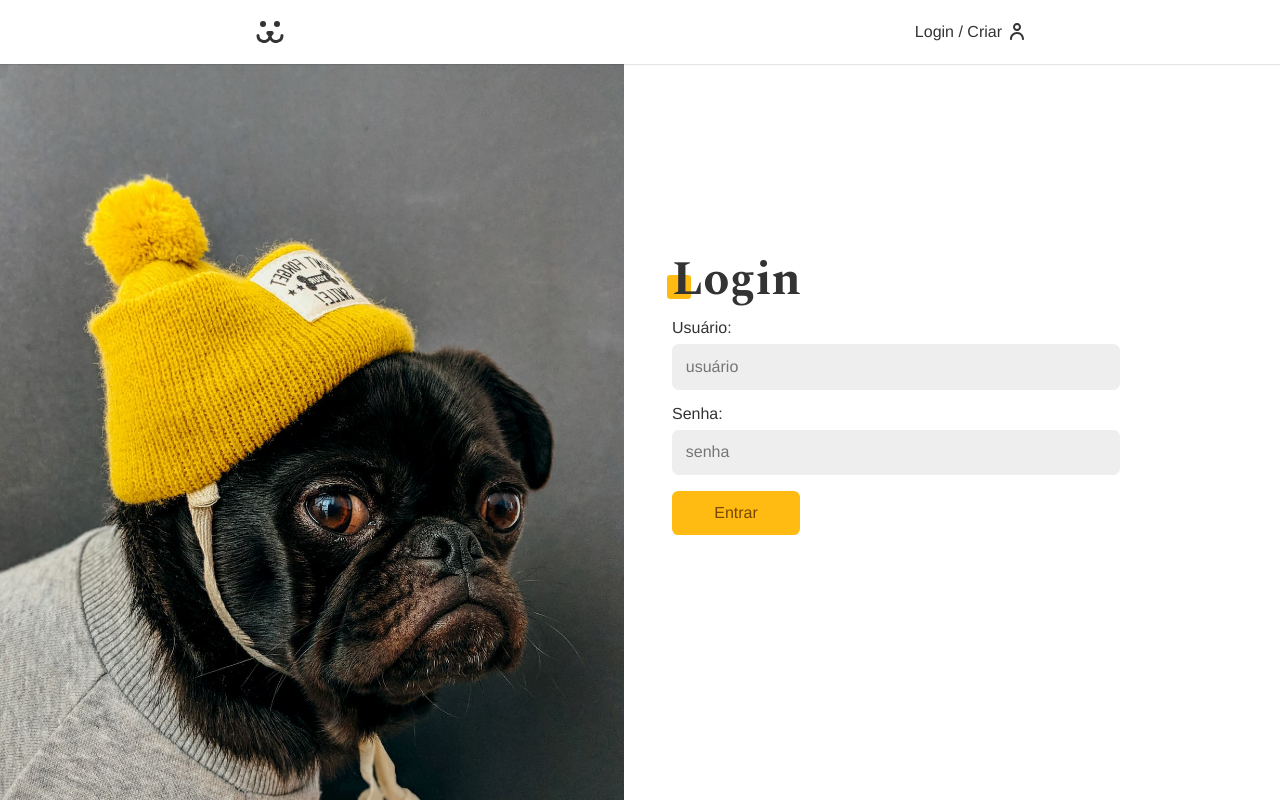
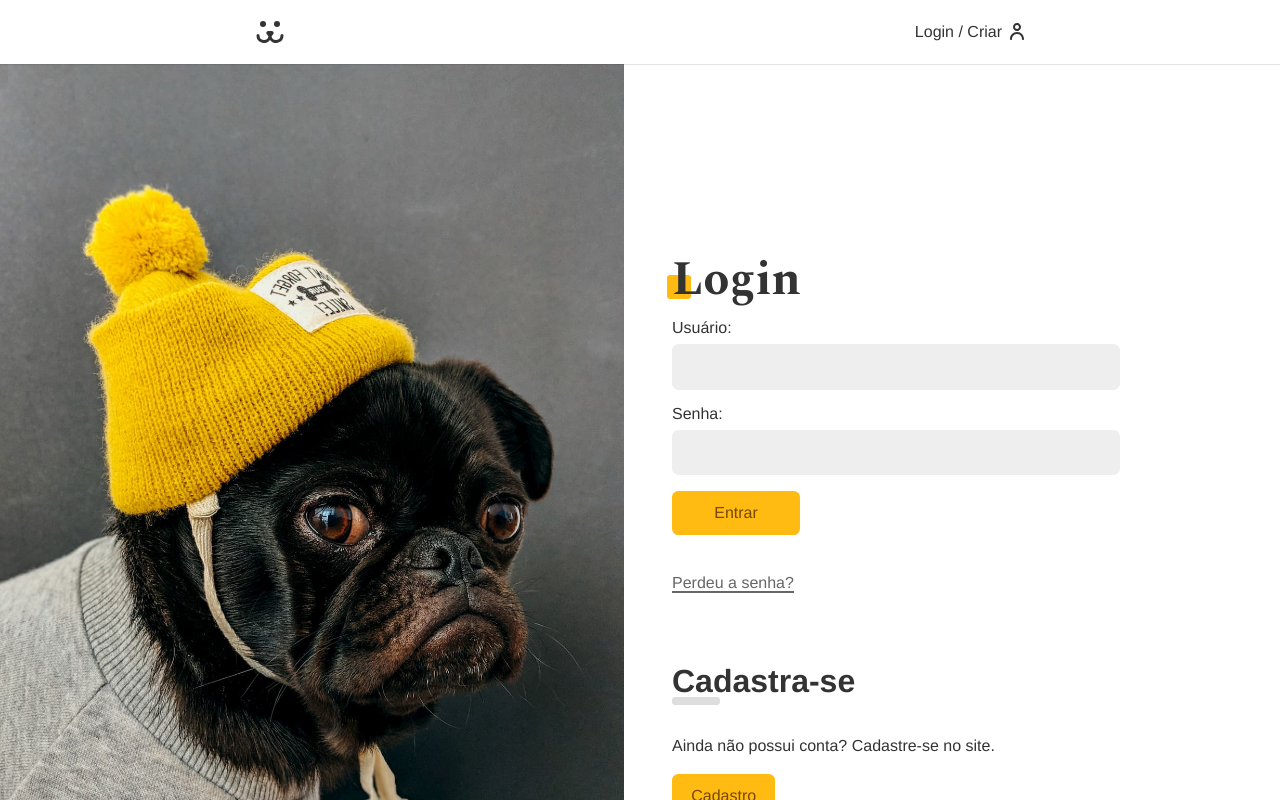
Before and after one commit to Henrique1204/Dogs-NextJS, a Next.js app: page /login in a window 1280 px wide. Shown: the top 800 px of the page. Built offline with nearby package versions, Linux system fonts and the light colour scheme.

Commit message:
feat: adicionar call-to-action para cadastro em login

```diff
--- a/src/app/globals.css
+++ b/src/app/globals.css
@@ -111,3 +111,27 @@ input {
 .VictoryContainer {
 	height: initial !important;
 }
+
+.button {
+  min-width: 8rem;
+  padding: 0.8rem 1.2rem;
+  border-radius: 0.4rem;
+  border: none;
+  box-sizing: border-box;
+  font-family: var(--tipografia-um);
+  font-size: 1rem;
+  color: #764701;
+  background-color: #FB1;
+  cursor: pointer;
+  transition: 0.1s;
+}
+
+.button:hover, .button:focus {
+  box-shadow: 0 0 0 3px #FEA, 0 0 0 4px #FB1;
+  outline: none;
+}
+
+.button:disabled {
+  opacity: 0.5;
+  cursor: wait;
+}
--- /dev/null
+++ b/src/components/Login/LoginForm/index.module.css
@@ -0,0 +1,41 @@
+.form {
+  margin-bottom: 2rem;
+}
+
+.perdeu {
+  padding: 0.5rem 0;
+  line-height: 1;
+  color: #666;
+  display: inline-block;
+}
+
+.perdeu::after {
+  content: "";
+  width: 100%;
+  height: 2px;
+  background-color: currentColor;
+  display: block;
+}
+
+.cadastro {
+  margin: 4rem 0;
+}
+
+.cadastro p {
+  margin: 2rem 0;
+}
+
+.subtitulo {
+  font-family: var(--tipografia-um);
+  font-size: 2rem;
+  line-height: 1;
+}
+
+.subtitulo::after {
+  content: "";
+  width: 3rem;
+  height: 0.5rem;
+  border-radius: 0.2rem;
+  background-color: #DDD;
+  display: block;
+}
--- a/src/components/Login/LoginForm/index.tsx
+++ b/src/components/Login/LoginForm/index.tsx
@@ -4,11 +4,15 @@ import React from 'react';
 
 import { useFormState, useFormStatus } from 'react-dom';
 
+import Link from 'next/link';
+
 import login from '@/actions/login';
 
 import Button from '@/components/Button';
 import Input from '@/components/Input';
 import ErrorMessage from '@/components/Helpers/ErrorMessage';
+
+import styles from './index.module.css';
 
 const SubmitButton = () => {
 	const { pending } = useFormStatus();
@@ -33,25 +37,28 @@ const LoginForm = () => {
 
 	return (
 		<>
-			<form action={action}>
-				<Input
-					label='Usuário:'
-					type='text'
-					name='username'
-					placeholder='usuário'
-				/>
+			<form className={styles.form} action={action}>
+				<Input label='Usuário:' type='text' name='username' />
 
-				<Input
-					label='Senha:'
-					type='password'
-					name='password'
-					placeholder='senha'
-				/>
+				<Input label='Senha:' type='password' name='password' />
 
 				<SubmitButton />
 
 				<ErrorMessage error={state.error} />
 			</form>
+
+			<Link href='/login/perdeu' className={styles.perdeu}>
+				Perdeu a senha?
+			</Link>
+
+			<div className={styles.cadastro}>
+				<h2 className={styles.subtitulo}>Cadastra-se</h2>
+				<p>Ainda não possui conta? Cadastre-se no site.</p>
+
+				<Link href='/login/criar' className='button'>
+					Cadastro
+				</Link>
+			</div>
 		</>
 	);
 };
```
